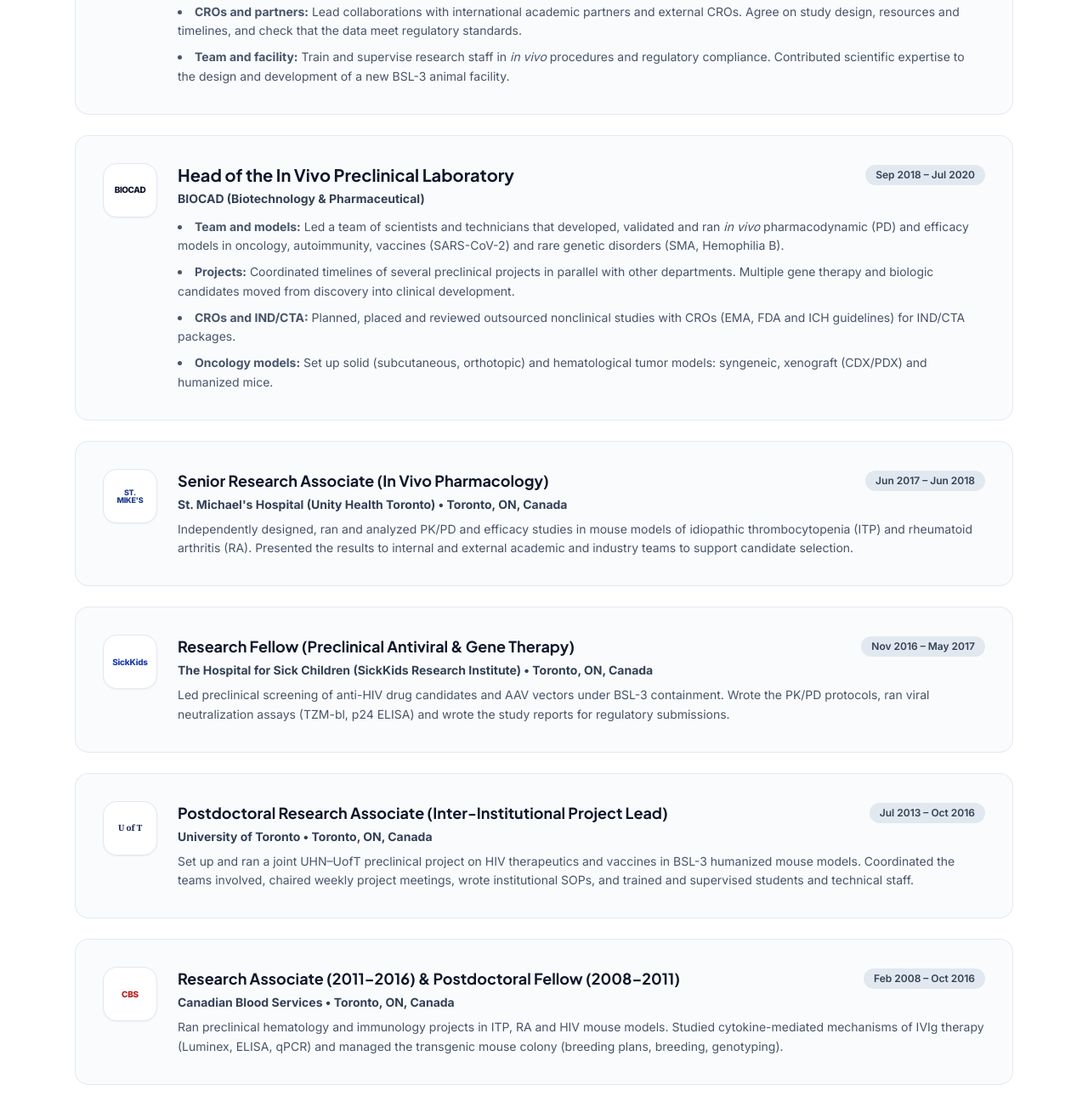
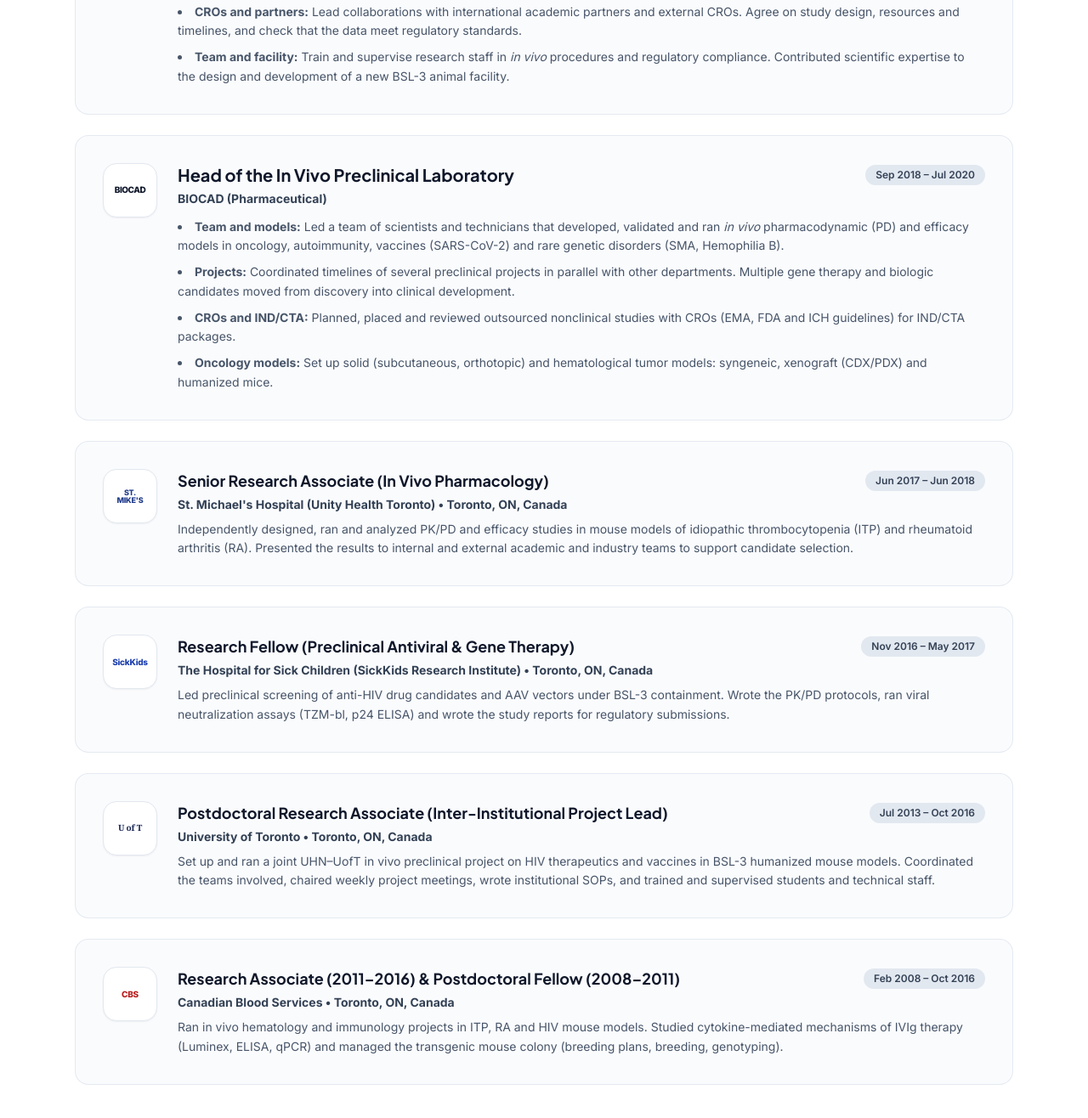
Before and after one commit to danilaleo/danilaleo.github.io, a plain HTML site: page index.html in a window 1280 px wide. Shown: the part 2846-4162 px from the top of the page at 85% size. Drawn offline with nearby package versions, Linux system fonts and the light colour scheme.

Commit message:
Update job descriptions to include 'in vivo' terminology

```diff
--- a/index.html
+++ b/index.html
@@ -348,7 +348,7 @@
                             <h3 class="text-xl font-bold text-slate-900">Head of the In Vivo Preclinical Laboratory</h3>
                             <span class="inline-flex items-center px-3 py-1 rounded-full text-xs font-semibold bg-slate-200 text-slate-700 shrink-0">Sep 2018 – Jul 2020</span>
                         </div>
-                        <p class="text-sm font-bold text-slate-700 mb-3">BIOCAD (Biotechnology &amp; Pharmaceutical)</p>
+                        <p class="text-sm font-bold text-slate-700 mb-3">BIOCAD (Pharmaceutical)</p>
                         <ul class="text-sm text-slate-600 space-y-2 list-disc list-inside leading-relaxed">
                             <li><strong>Team and models:</strong> Led a team of scientists and technicians that developed, validated and ran <em>in vivo</em> pharmacodynamic (PD) and efficacy models in oncology, autoimmunity, vaccines (SARS-CoV-2) and rare genetic disorders (SMA, Hemophilia B).</li>
                             <li><strong>Projects:</strong> Coordinated timelines of several preclinical projects in parallel with other departments. Multiple gene therapy and biologic candidates moved from discovery into clinical development.</li>
@@ -402,7 +402,7 @@
                             <span class="inline-flex items-center px-3 py-1 rounded-full text-xs font-semibold bg-slate-200 text-slate-700 shrink-0">Jul 2013 – Oct 2016</span>
                         </div>
                         <p class="text-sm font-bold text-slate-700 mb-2">University of Toronto &bull; Toronto, ON, Canada</p>
-                        <p class="text-sm text-slate-600 leading-relaxed">Set up and ran a joint UHN–UofT preclinical project on HIV therapeutics and vaccines in BSL-3 humanized mouse models. Coordinated the teams involved, chaired weekly project meetings, wrote institutional SOPs, and trained and supervised students and technical staff.</p>
+                        <p class="text-sm text-slate-600 leading-relaxed">Set up and ran a joint UHN–UofT in vivo preclinical project on HIV therapeutics and vaccines in BSL-3 humanized mouse models. Coordinated the teams involved, chaired weekly project meetings, wrote institutional SOPs, and trained and supervised students and technical staff.</p>
                     </div>
                 </div>
 
@@ -418,7 +418,7 @@
                             <span class="inline-flex items-center px-3 py-1 rounded-full text-xs font-semibold bg-slate-200 text-slate-700 shrink-0">Feb 2008 – Oct 2016</span>
                         </div>
                         <p class="text-sm font-bold text-slate-700 mb-2">Canadian Blood Services &bull; Toronto, ON, Canada</p>
-                        <p class="text-sm text-slate-600 leading-relaxed">Ran preclinical hematology and immunology projects in ITP, RA and HIV mouse models. Studied cytokine-mediated mechanisms of IVIg therapy (Luminex, ELISA, qPCR) and managed the transgenic mouse colony (breeding plans, breeding, genotyping).</p>
+                        <p class="text-sm text-slate-600 leading-relaxed">Ran in vivo hematology and immunology projects in ITP, RA and HIV mouse models. Studied cytokine-mediated mechanisms of IVIg therapy (Luminex, ELISA, qPCR) and managed the transgenic mouse colony (breeding plans, breeding, genotyping).</p>
                     </div>
                 </div>
 
```
